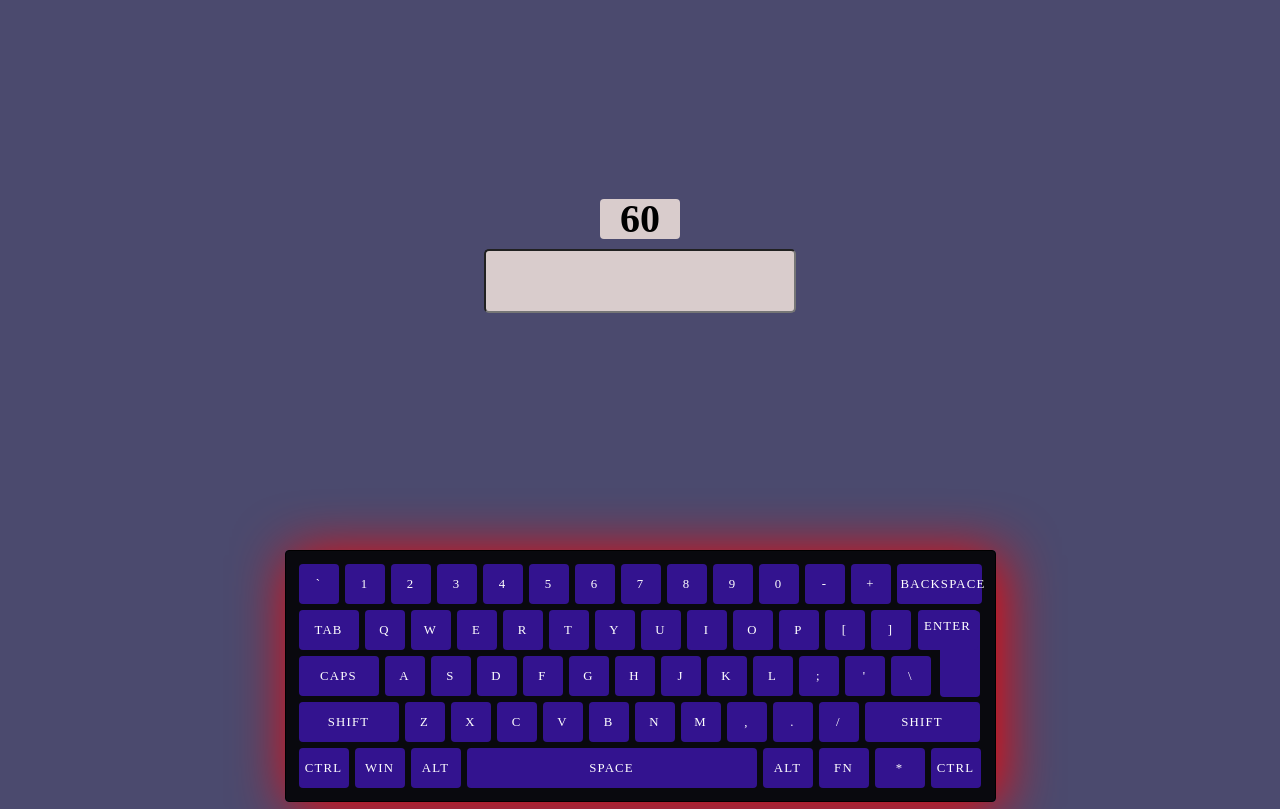
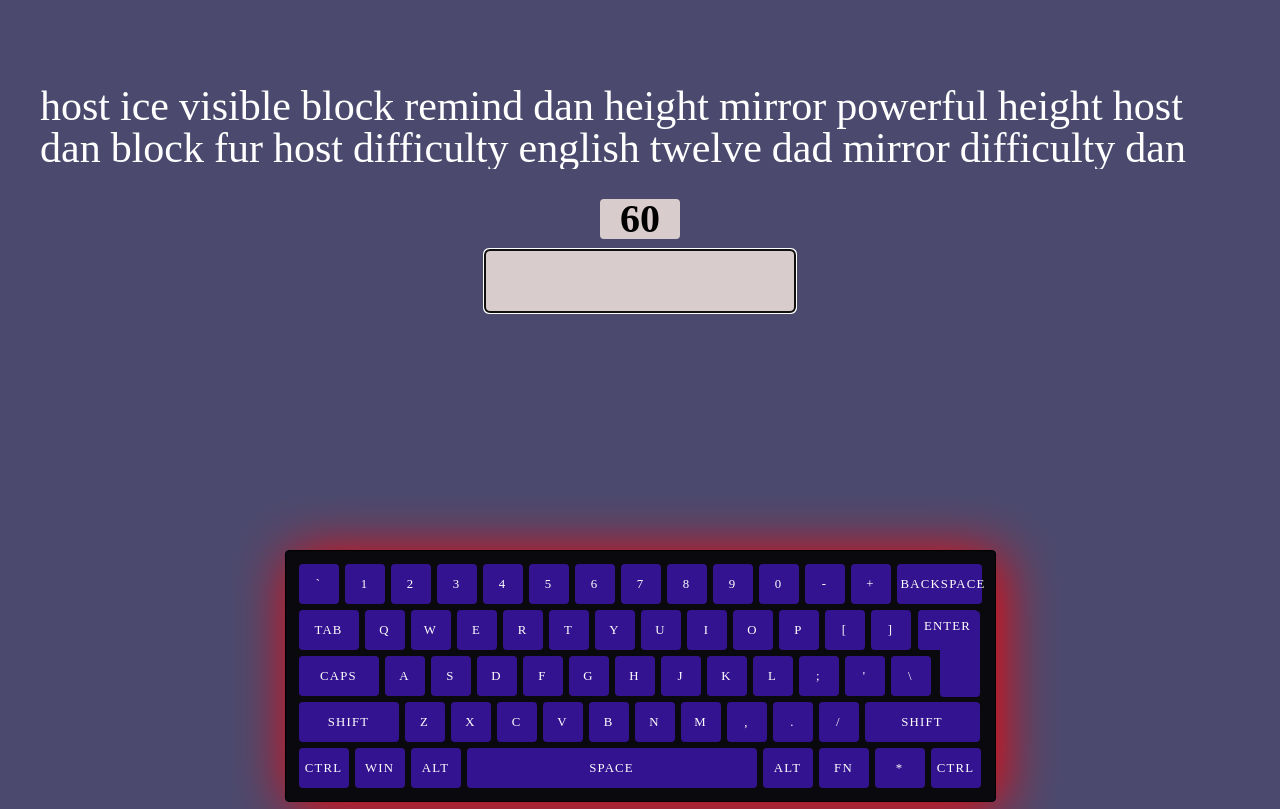
Before and after one commit to AndreyVeres/keyboard, a plain HTML site: page index.html in a window 1280 px wide. Drawn offline with Linux system fonts and the light colour scheme; no server answers.

Commit message:
moveTrack fix

```diff
--- a/css/style.css
+++ b/css/style.css
@@ -5,6 +5,10 @@
 }
 .popup__title {
     margin: 0;
+}
+
+.result__text {
+    margin-bottom: 50px;
 }
 
 .result__place {
@@ -200,7 +204,7 @@ body {
 }
 
 .wordList {
-    width: 700px;
+    width: 1200px;
     height: 84px;
     margin-top: 85px;
     overflow: hidden;
--- a/js/main.js
+++ b/js/main.js
@@ -1,14 +1,18 @@
 import rgbKeyboard from '../js/modules/rgbkeyboard.js';
 import generateWordList from '../js/modules/generateWordList.js';
-
+rgbKeyboard();
 let wordsList = generateWordList();
 let started = false;
 let doneCounter = 0;
-const popup = document.querySelector('.result__popup ');
+const popup = document.querySelector('.result__popup');
 const btn = document.querySelector('.popup__result-btn');
 const input = document.querySelector('.inputText');
-
-
+btn.addEventListener('click' , function(){
+    location.reload();
+});
+input.addEventListener('input', startGame);
+renderList(wordsList);
+let distanseToTop = document.querySelector('.wordOfList').getBoundingClientRect().top;
 function startGame() {
 
     if (!started) {
@@ -51,9 +55,11 @@ function checkWord(word) {
         (value.includes(' ') && value.length !== word.textContent.length)) {
         setResult(word, 'wrong');
     }
-    let wordDistanceToTop = word.getBoundingClientRect().top;
-    let viewWindowToTop = document.querySelector('.wordList').getBoundingClientRect().top + 2;
-    if (wordDistanceToTop > viewWindowToTop) {
+    const wordDistanceToTop = word.getBoundingClientRect().top;
+
+    console.log(wordDistanceToTop , distanseToTop)
+    if (wordDistanceToTop > distanseToTop) {
+        distanseToTop = wordDistanceToTop;
         moveTrack();
     }
 }
@@ -81,37 +87,4 @@ btn.addEventListener('keypress', function(e) {
     if(e.key === 'Enter'){
         location.reload();
     }
-
 });
-input.addEventListener('input', startGame);
-rgbKeyboard();
-renderList(wordsList);
-
-
-
-
-let arr = [1,2,3,4,5,6,7,8,9,10];
-
-function getNum (arr , num){
-    let startIndex = 0;
-    let endIndex = arr.length-1;
-
-    while(startIndex <= endIndex){
-        let middleIndex = Math.floor((endIndex - startIndex) / 2);
-        console.log(middleIndex);
-
-        if(middleIndex === num){
-
-            return middleIndex;
-        }
-
-        if(middleIndex < num) {
-            startIndex = middleIndex + 1;
-        }
-        else{
-            endIndex = middleIndex - 1
-        }
-    }
-}
-
-getNum(arr , 2);
--- a/js/modules/generateWordList.js
+++ b/js/modules/generateWordList.js
@@ -1,5 +1,12 @@
 const generateWordList = () => {
     let allText = null;
+
+
+    function makeRandomArr(a, b) {
+        return Math.random() - 0.5;
+    }
+
+    try {
         function readTextFile(file) {
             var rawFile = new XMLHttpRequest();
             rawFile.open("GET", file, false);
@@ -11,11 +18,82 @@ const generateWordList = () => {
                 }
             };
             rawFile.send(null);
+
         }
         readTextFile('../engwords.txt');
-    function makeRandomArr(a, b) {
-        return Math.random() - 0.5;
+        return allText.sort(makeRandomArr).splice(0, 150);
+
+    } catch {
+        allText = ['advance',
+            'lad',
+            'eager',
+            'joy',
+            'former',
+            'block',
+            'dull',
+            'dan',
+            'host',
+            'ice',
+            'mirror',
+            'remind',
+            'visible',
+            'height',
+            'difficulty',
+            'england',
+            'english',
+            'fur',
+            'powerful',
+            'twelve',
+            'block',
+            'dull',
+            'dan',
+            'host',
+            'ice',
+            'mirror',
+            'remind',
+            'visible',
+            'height',
+            'difficulty',
+            'england',
+            'english',
+            'fur',
+            'powerful',
+            'twelve',
+            'block',
+            'block',
+            'dull',
+            'dan',
+            'host',
+            'ice',
+            'mirror',
+            'remind',
+            'visible',
+            'height',
+            'difficulty',
+            'england',
+            'english',
+            'fur',
+            'powerful',
+            'twelve',
+            'dull',
+            'dan',
+            'host',
+            'ice',
+            'mirror',
+            'remind',
+            'visible',
+            'height',
+            'difficulty',
+            'england',
+            'english',
+            'fur',
+            'powerful',
+            'twelve',
+            'dad',
+            'owl',
+            'plenty',
+            'slide']
+        return allText.sort(makeRandomArr);
     }
-    return allText.sort(makeRandomArr).splice(0,150);
 };
 export default generateWordList;
```
Also changed, not shown: index.html (+1 -0 lines), 1 other file. Lines whose indentation alone changed are shown as unchanged.
